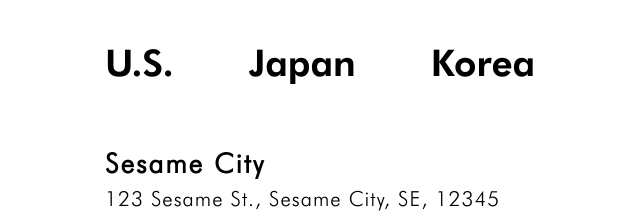
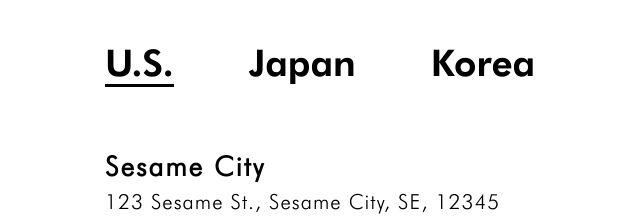
Before and after one commit to Dracozure/restaurant-page, a website built with webpack: page src/template.html in a window 1280 px wide. Shown: the part 526-744 px from the top of the page, 320-960 px from the left. Built offline with nearby package versions, Linux system fonts and the light colour scheme.

Commit message:
Add border transition to selected buttons

```diff
--- a/src/about.js
+++ b/src/about.js
@@ -71,12 +71,15 @@ export default function createAboutPage() {
 
         regionsBarElement.classList.add('regions-bar');
 
-        for (const region of regionsBarButtonsInfoArr) {
+        for (let i = 0; i < regionsBarButtonsInfoArr.length; i++) {
             const buttonElement = document.createElement('button');
+            const region = regionsBarButtonsInfoArr[i];
 
             buttonElement.classList.add(region.region);
             buttonElement.setAttribute('data-index', region.dataIndex);
             buttonElement.textContent = region.regionName;
+
+            if (i === 0) { buttonElement.classList.add('selected'); }
 
             regionsBarElement.appendChild(buttonElement);
         }
@@ -143,11 +146,13 @@ export default function createAboutPage() {
         const regionsArr = Array.from(document.querySelector('.regions-info').childNodes);
 
         for (const button of regionButtonsArr) {
-            button.addEventListener('click', () => {
+            button.addEventListener('click', (e) => {
                 const indexAdd = parseInt(button.dataset.index) * -1;
 
                 const currentActiveElement = document.querySelector('.active');
                 const newActiveElement = document.querySelector(`.region.${button.classList[0]}`);
+                const currentActiveButton = document.querySelector('button.selected');
+                const newActiveButton = e.target;
 
                 if (indexAdd === 0) {
                     return;
@@ -164,6 +169,9 @@ export default function createAboutPage() {
                 newActiveElement.classList.add('active');
                 currentActiveElement.classList.remove('active');
 
+                currentActiveButton.classList.remove('selected');
+                newActiveButton.classList.add('selected');
+
                 window.scrollTo(0, document.body.scrollHeight);
             });
         }
--- a/src/styles.css
+++ b/src/styles.css
@@ -328,6 +328,24 @@ nav.mobile button {
     border: none;
     font-family: 'Futura_Heavy';
     transition: 70ms ease-in-out;
+    border-bottom: 3px solid black;
+    position: relative;
+}
+
+.regions-bar button::after {
+    content: '';
+    position: absolute;
+    width: 100%;
+    height: 3px;
+    background-color: #ffffff;
+    bottom: 0;
+    right: 0;
+    transform: translateY(3px);
+    transition: width 500ms ease-in-out;
+}
+
+.regions-bar button.selected::after {
+    width: 0;
 }
 
 .regions-bar button:hover {
```
